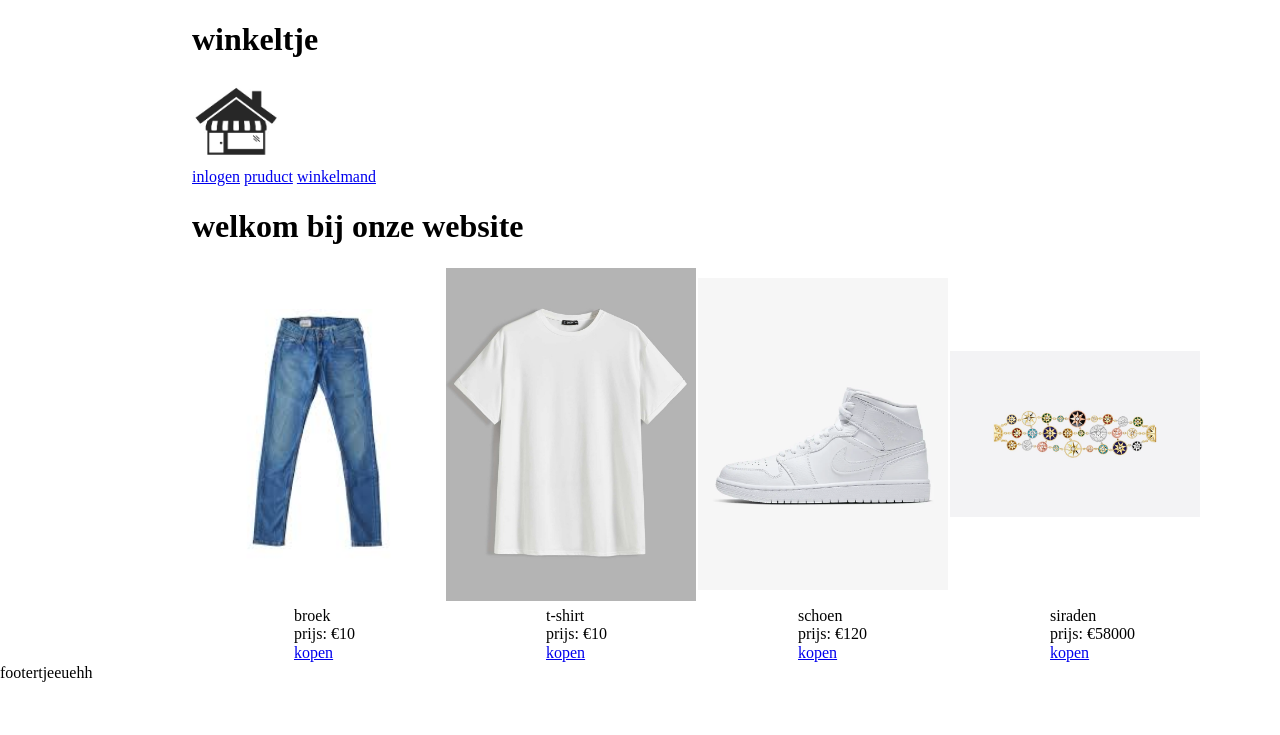
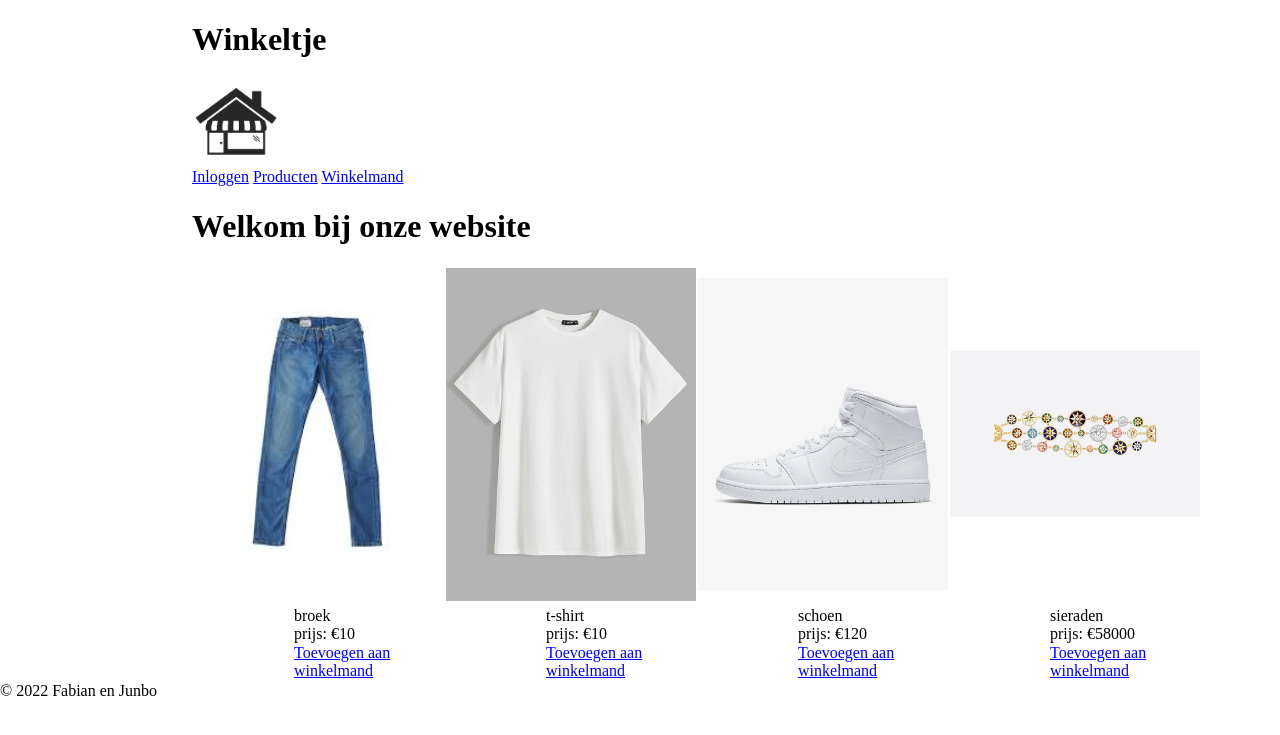
Before and after one commit to Junbo-Chen/delta-project, a PHP site: page / in a window 1280 px wide. Shown: the top 735 px of the page. Run offline with PHP 8.4, Linux system fonts and the light colour scheme; data that the repository does not hold is empty; some libraries are stand-ins or nearby versions.

Commit message:
spellingsfouten
spellingsfouten aangepast en verbeterd

```diff
--- a/footer.php
+++ b/footer.php
@@ -1,3 +1,3 @@
 <footer>
-    <p>footertjeeuehh</p>
+    <p>&copy 2022 Fabian en Junbo</p>
 </footer>
--- a/head.php
+++ b/head.php
@@ -2,10 +2,10 @@
 	<link rel="stylesheet" href="<?php echo $base_url; ?>/css/normalize.css">
 	<link rel="stylesheet" href="<?php echo $base_url; ?>/css/main.css">
 	<div class="div1">
-		<h1>winkeltje</h1>
+		<h1>Winkeltje</h1>
 		<img src="img/winkeltje.png" alt="">
 	</div>
-	<a href="inlog.php">inlogen</a>
-	<a href="index.php">pruduct</a>
-	<a href="winkelmand.php">winkelmand</a>
+	<a href="inlog.php">Inloggen</a>
+	<a href="index.php">Producten</a>
+	<a href="winkelmand.php">Winkelmand</a>
 </header>
--- a/index.php
+++ b/index.php
@@ -4,7 +4,7 @@
 	<meta charset="UTF-8">
 	<meta name="viewport" content="width=device-width, initial-scale=1.0">
 	<link rel="stylesheet" href="css/main.css">
-	<title>Document</title>
+	<title>Winkeltje</title>
 </head>
 <body>
 	<?php
@@ -16,7 +16,7 @@
     ?>
 	<div class="wrapper">
 		<?php require_once 'head.php'?>
-		<h1>welkom bij onze website</h1>
+		<h1>Welkom bij onze website</h1>
 		<table width="100%">
 			<tr>
 				<td><img src="img/broek.jpg" width="250px"></td>
@@ -24,10 +24,10 @@
 				<td><img src="img/schoen..jpg"width="250px"></td>
 				<td><img src="img/siraden.webp" width="250px"></td>
 			</tr>
-				<td><p>broek</p><p>prijs: €10</p><p><a href="add.php">kopen</a></p></td>
-				<td><p>t-shirt</p><p>prijs: €10</p><p><a href="add.php">kopen</a></p></td>
-				<td><p>schoen</p><p>prijs: €120</p><p><a href="add.php">kopen</a></p></td>
-				<td><p>siraden</p><p>prijs: €58000</p><p><a href="add.php">kopen</a></p></td>
+				<td><p>broek</p><p>prijs: €10</p><p><a href="add.php">Toevoegen aan winkelmand</a></p></td>
+				<td><p>t-shirt</p><p>prijs: €10</p><p><a href="add.php">Toevoegen aan winkelmand</a></p></td>
+				<td><p>schoen</p><p>prijs: €120</p><p><a href="add.php">Toevoegen aan winkelmand</a></p></td>
+				<td><p>sieraden</p><p>prijs: €58000</p><p><a href="add.php">Toevoegen aan winkelmand</a></p></td>
 
 		</table>
 
```
